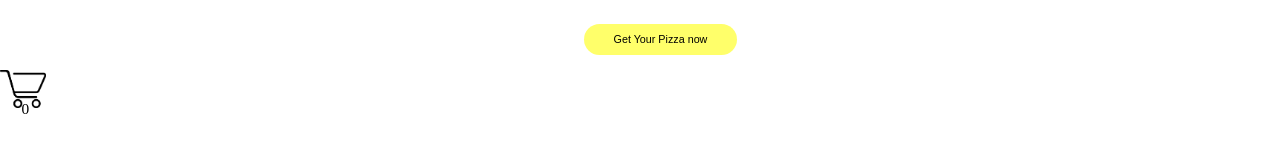
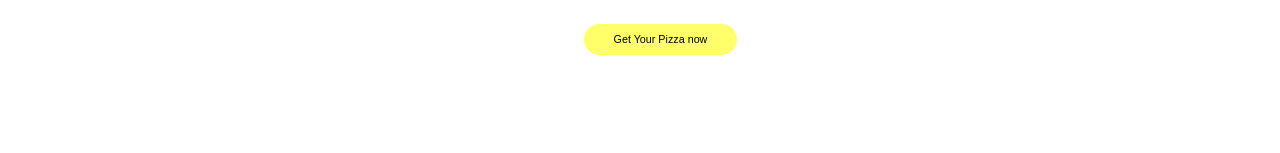
Before and after one commit to sami3102/Chizzas, a plain HTML site: page index.html in a window 1280 px wide. Shown: the part 565-718 px from the top of the page. Drawn offline with Linux system fonts and the light colour scheme.

Commit message:
Update index.html

```diff
--- a/index.html
+++ b/index.html
@@ -37,10 +37,6 @@
         Get Your Pizza now
     </button>
    </div>
-   <div class="cart">
-    <img src="./assets/images/assets/cart.png">
-    <p class="cart_value">0</p>
-   </div>
    <script src="index.js"></script>
 
 </body>
```
